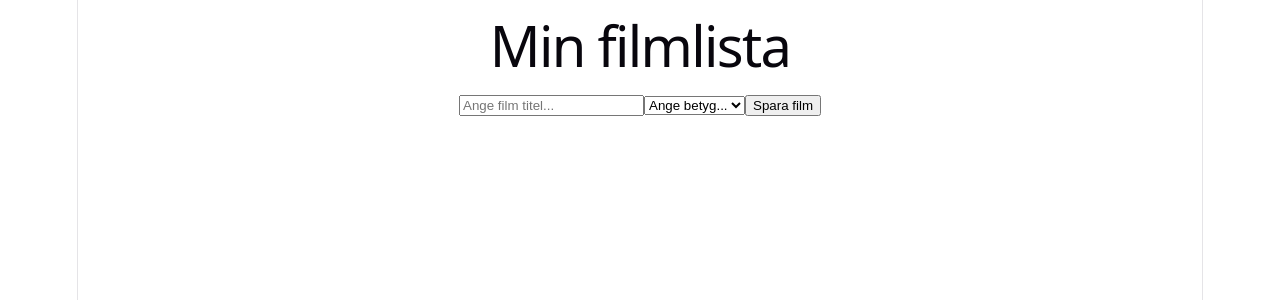
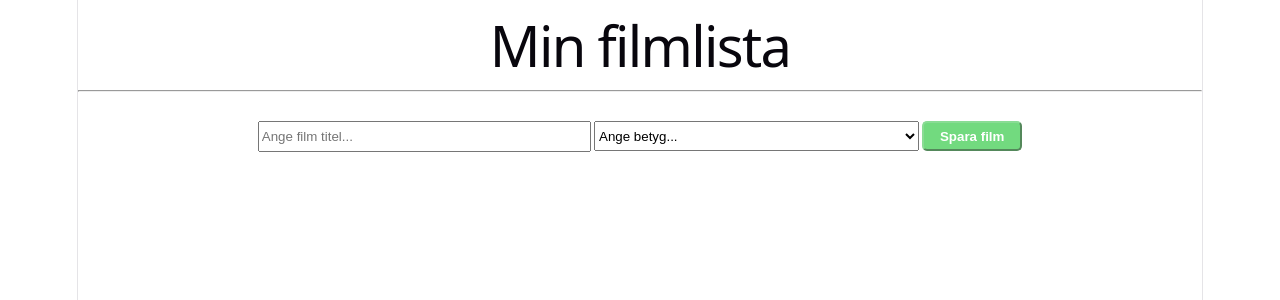
Before and after one commit to PyA99/Py-Marina-uppgift6, a React (Vite) app in the folder my-app/: page / in a window 1280 px wide. Shown: the top 300 px of the page. Built offline with nearby package versions, Linux system fonts and the light colour scheme.

Commit message:
Css + reset input fields
Added som styling for the form and reset the input fields in the form after a movie has been added to the list.

```diff
--- a/my-app/src/App.jsx
+++ b/my-app/src/App.jsx
@@ -1,8 +1,8 @@
 import { useState } from 'react'
 
-import MovieForm from "./components/MovieForm/MovieForm";
-import MovieList from "./components/MovieList/MovieList";
-//import SortButton from "./components/SortButton/SortButton";
+import MovieForm from "./Components/MovieForm/MovieForm";
+import MovieList from "./Components/MovieList/MovieList";
+//import SortButton from "./Components/SortButton/SortButton";
 
 import './App.css'
 
@@ -26,6 +26,7 @@ function deleteMovie(id) {
   return (
         <div className="MovieContainer">
           <h1>Min filmlista</h1>
+          <hr></hr>
           <MovieForm saveMovieToList={addMovie}/>
 
           <MovieList movies={movies} onDelete={deleteMovie}/>
--- a/my-app/src/components/MovieForm/MovieForm.css
+++ b/my-app/src/components/MovieForm/MovieForm.css
@@ -0,0 +1,30 @@
+.movie-form{
+    padding: 20px;
+    display: flex;
+    flex-direction: row;
+    justify-content: center;
+    gap: 3px;
+}
+
+.movie-form input{
+    width: 30%;
+    height: 25px;
+}
+
+
+#movie-grade {
+    width: 30%;
+    height: 30px;
+    cursor: pointer;
+}
+
+.save-button{
+    background-color: rgb(114, 218, 127);
+    color: rgb(255, 255, 255);
+    width: 100px;
+    height: 30px;
+    font-weight: bold;
+    border-radius: 5px;
+    border-color: rgb(137, 220, 148);
+    cursor: pointer;
+}
--- a/my-app/src/components/MovieForm/MovieForm.jsx
+++ b/my-app/src/components/MovieForm/MovieForm.jsx
@@ -20,6 +20,8 @@ function MovieForm( {saveMovieToList} ) {
                 title: movieTitel,
                 rating: gradeMovie
             });
+            setMovieTitel("");
+            setGradeMovie("0");
             alert("Filmen har lagts till!")
             return;
         }
@@ -27,7 +29,7 @@ function MovieForm( {saveMovieToList} ) {
     }
 
     return (
-        <form onSubmit={handleSubmit}>
+        <form className="movie-form" onSubmit={handleSubmit}>
             <input
                id="movie-titel" //vi använder detta id till vår css.
                type="text"  //här anger vi vilken typ av input det är.
@@ -41,6 +43,7 @@ function MovieForm( {saveMovieToList} ) {
                 type="number"
                 onChange={e => setGradeMovie(e.target.value)}
                 value={gradeMovie}
+
             >
                 <option value="0">Ange betyg...</option>
                 <option value="1">1</option>
@@ -50,7 +53,7 @@ function MovieForm( {saveMovieToList} ) {
                 <option value="5">5</option>
             </select>
 
-            <button type="submit">Spara film</button>
+            <button className="save-button" type="submit">Spara film</button>
 
         </form>
 
```
